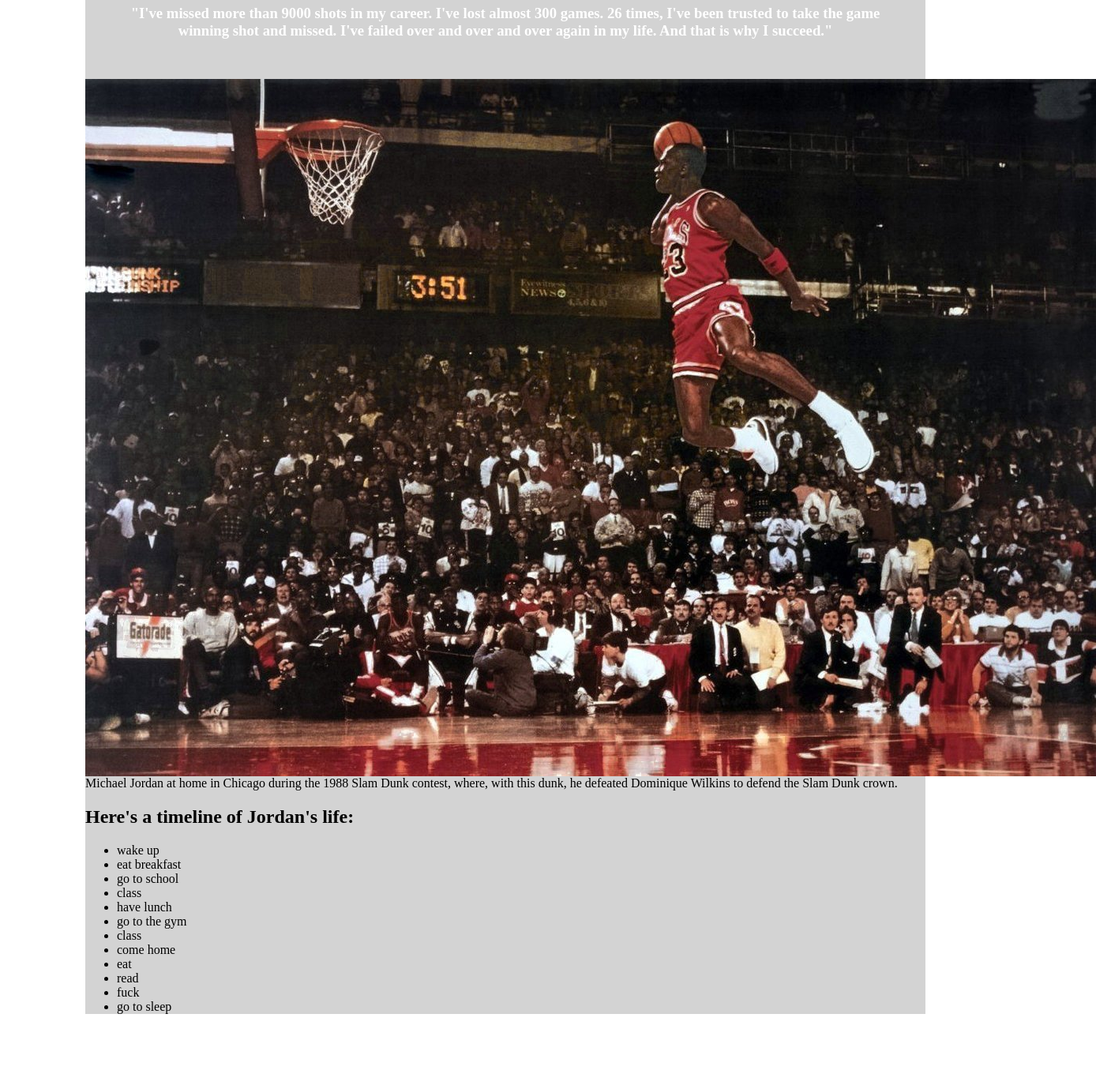
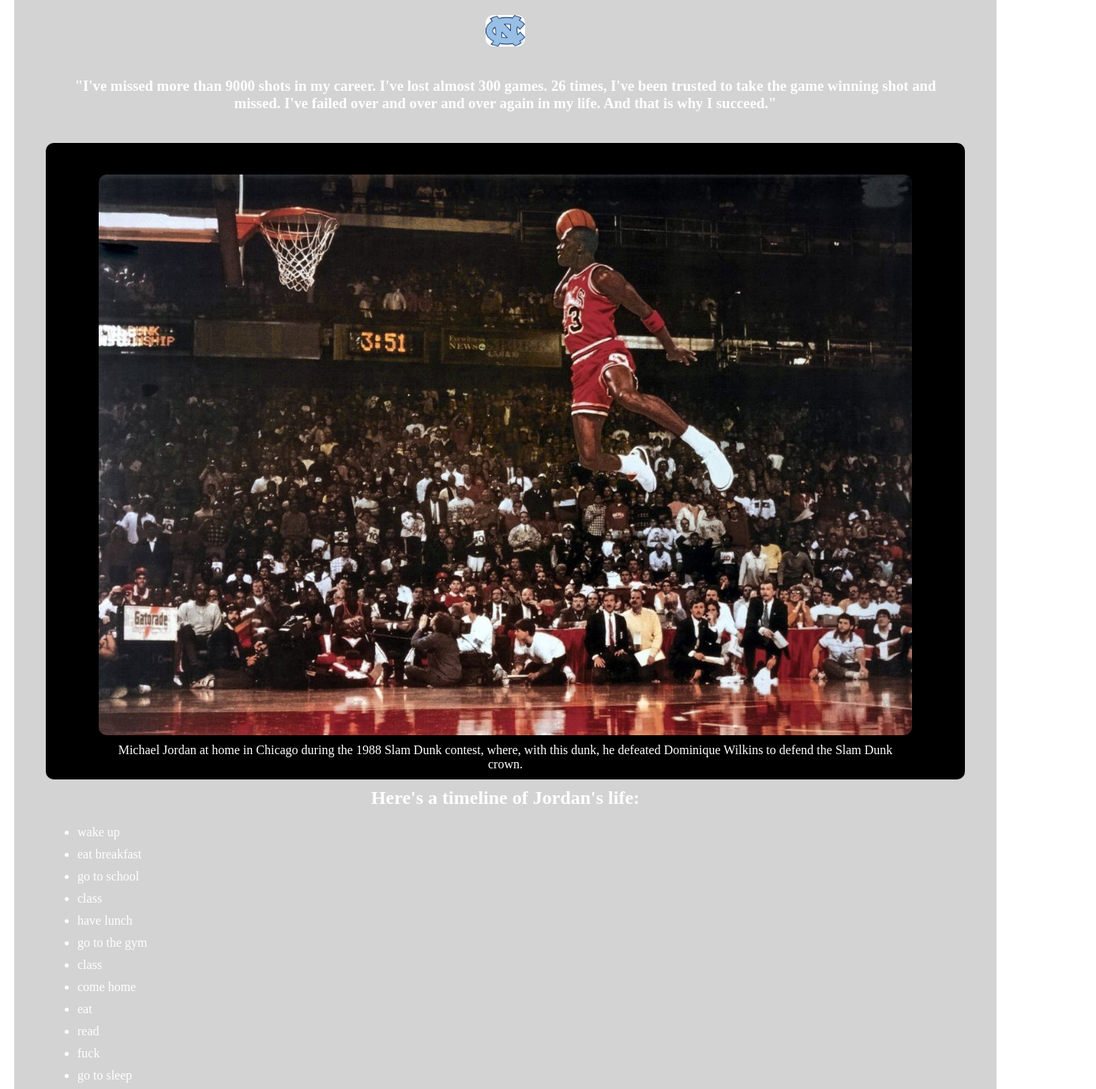
Before and after one commit to jgwould/mj_tributepage, a plain HTML site: page index.html in a window 1280 px wide. Shown: the part 131-1510 px from the top of the page at 79% size, 1388 px wide, since content can reach past the window. Before the commit the page ends 1465 px from the top, so only its background shows below. Drawn offline with Linux system fonts and the light colour scheme.

Commit message:
edits to html and css

```diff
--- a/index.html
+++ b/index.html
@@ -6,11 +6,14 @@
 </head>
 
 <div class="container">
-		<h1 class="title">Michael Jordan</h1>
-		<h3 class="quote">"I've missed more than 9000 shots in my career. I've lost almost 300 games. 26 times, I've been trusted to take the game winning shot and missed. I've failed over and over and over again in my life. And that is why I succeed."</h3>
-	<div class="img"><img src="https://raw.githubusercontent.com/jgwould/mj_tributepage/master/mj_dunk_pic.jpg"></link>Michael Jordan at home in Chicago during the 1988 Slam Dunk contest, where, with this dunk, he defeated Dominique Wilkins to defend the Slam Dunk crown.</div>
-
-<h2>Here's a timeline of Jordan's life:</h2>
+	<h1 class="title">Michael Jordan</h1>
+	<div class="unc_logo"><img src="https://raw.githubusercontent.com/jgwould/mj_tributepage/master/unc_logo.png" style="max-width: 50px; max-height: 70px; border-radius: 10px;"></div>
+	<h3 class="quote">"I've missed more than 9000 shots in my career. I've lost almost 300 games. 26 times, I've been trusted to take the game winning shot and missed. I've failed over and over and over again in my life. And that is why I succeed."</h3>
+	<div class="background" style="max-width: 100%; max-height: 100%;">
+		<div class="dunk"><img src="https://raw.githubusercontent.com/jgwould/mj_tributepage/master/mj_dunk_pic.jpg" style="max-width:90%; max-height:50%;border-radius: 10px;"></img></div>
+		<div class="dunk_text">Michael Jordan at home in Chicago during the 1988 Slam Dunk contest, where, with this dunk, he defeated Dominique Wilkins to defend the Slam Dunk crown.</div>
+	</div>
+<h2 class="timeline">Here's a timeline of Jordan's life:</h2>
 <ul class="accomplishments">
 	<li>wake up</li>
 	<li>eat breakfast</li>
--- a/stylesheet.css
+++ b/stylesheet.css
@@ -1,25 +1,51 @@
 .container{
 	background-color: #D3D3D3;
-	margin: 50px 100px 50px 100px;
+	border-radius: 10px;
+	padding: 20px 40px 20px 40px;
+	margin: 10px 10px 10px 10px
 }
 .title{
-	margin: 50px 50px 50px 50px;
 	text-align: center;
 	color: #7BAFD4;
+	padding-top: 20px;
+	padding-bottom: 20px;
 }
 
 .quote{
-	margin: 50px 50px 50px 50px;
+	padding: 20px 20px 20px 20px;
 	color: white;
 	text-align: center;
-
-
+}
+.unc_logo{
+	text-align: center;
+	border-radius: 10px;
+}
+.background{
+	text-align: center;
+	background-color: black;
+	border-radius: 10px;
+	padding: 40px 10px 0px 10px;
 }
 
-.img{
-	max-width: 100%;
-	height: auto;
-	margin: 50px 50px 50px 50px;
-	display: block;
-	margin: auto auto;
+.dunk{
+	text-align: center;
+	overflow: hidden;
 }
+
+.dunk_text{
+	text-align: center;
+	color: white;
+	padding: 10px 60px 10px 60px;
+}
+
+.timeline{
+	margin: 10px;
+	color: white;
+	text-align: center;
+}
+
+.accomplishments{
+	color: white;
+	font-size: 16px;
+	line-height: 1.75;
+}
```
